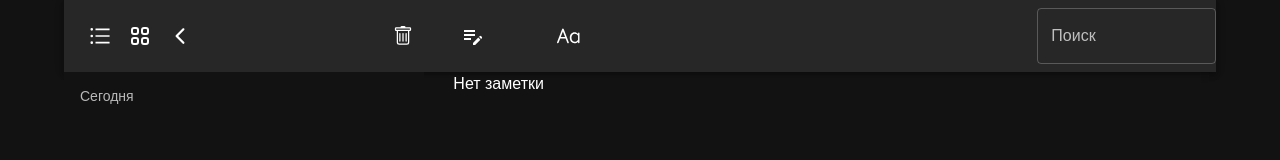
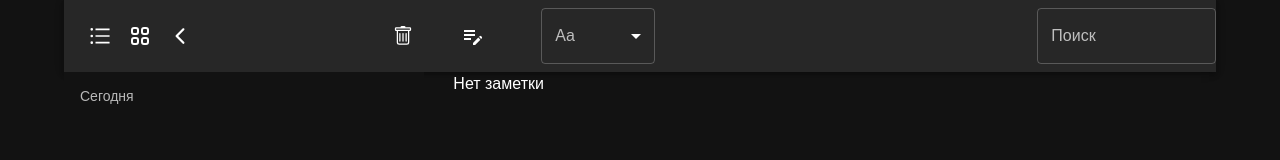
Before and after one commit to Chayzat/metacommerce, a React (Vite) app: page / in a window 1280 px wide. Shown: the top 160 px of the page. Built offline with nearby package versions, Linux system fonts and the light colour scheme.

Commit message:
feat: get selected text from note body

```diff
--- a/src/components/EditNote.tsx
+++ b/src/components/EditNote.tsx
@@ -1,11 +1,12 @@
 import { TextField } from "@mui/material";
+import { createRef, useRef } from "react";
 import ReactMarkdown from "react-markdown";
 import { useNotes } from "../contexts/NoteContext";
 import styles from "./EditNote.module.css";
 
 export const EditNote = ({ setOpenMD, openMD, isList }: any) => {
-  const { getActiveNote, onEditNote } = useNotes();
-
+  const { getActiveNote, onEditNote, onBodySelection } = useNotes();
+  const bodyRef = useRef<HTMLTextAreaElement>(null);
   const onEditField = (value: string) => {
     onEditNote({
       ...getActiveNote,
@@ -40,6 +41,8 @@ export const EditNote = ({ setOpenMD, openMD, isList }: any) => {
         style={{ display: openMD === false ? "none" : "block" }}
       >
         <TextField
+        inputRef={bodyRef}
+        onSelect={() =>onBodySelection(bodyRef)}
           multiline
           minRows={5}
           maxRows={30}
--- a/src/components/Header.tsx
+++ b/src/components/Header.tsx
@@ -11,6 +11,11 @@ import {
   DialogContent,
   DialogActions,
   Button,
+  FormControl,
+  InputLabel,
+  Select,
+  MenuItem,
+  SelectChangeEvent,
 } from "@mui/material";
 import { AiOutlineUnorderedList } from "react-icons/ai";
 import { IoIosArrowBack } from "react-icons/io";
@@ -24,7 +29,14 @@ import { Link, useNavigate } from "react-router-dom";
 import { useToggle } from "../contexts/ToggleContext";
 
 export const Header = () => {
-  const { onDeleteNote, activeNote, onAddNote, getActiveNote, title, setTitle } = useNotes();
+  const {
+    onDeleteNote,
+    activeNote,
+    onAddNote,
+    getActiveNote,
+    title,
+    setTitle,
+  } = useNotes();
   const { setOpenMD } = useToggle();
 
   const [open, setOpen] = useState(false);
@@ -39,6 +51,13 @@ export const Header = () => {
   };
 
   const history = useNavigate();
+
+
+  const [formatCase, setFormatCase] = useState('');
+
+  const handleChange = (event: SelectChangeEvent) => {
+    setFormatCase(event.target.value);
+  };
 
   return (
     <AppBar position="static">
@@ -58,19 +77,22 @@ export const Header = () => {
               padding: "1rem",
             }}
           >
-            {}
             <ToggleButtonGroup orientation="horizontal" exclusive>
               <Link to={"/lists"}>
-                <IconButton onClick={() => {
-                  setOpenMD(false)
-                  }}>
+                <IconButton
+                  onClick={() => {
+                    setOpenMD(false);
+                  }}
+                >
                   <AiOutlineUnorderedList />
                 </IconButton>
               </Link>
               <Link to={"/blocks"}>
-              <IconButton onClick={() => {
-                  setOpenMD(false)
-                  }}>
+                <IconButton
+                  onClick={() => {
+                    setOpenMD(false);
+                  }}
+                >
                   <HiOutlineViewGrid />
                 </IconButton>
               </Link>
@@ -95,20 +117,32 @@ export const Header = () => {
             <IconButton onClick={onAddNote}>
               <MdEditNote />
             </IconButton>
-            <IconButton sx={{ paddingLeft: "1rem" }}>
+            {/* <IconButton sx={{ paddingLeft: "1rem" }}>
               <RxLetterCaseCapitalize />
-            </IconButton>
+            </IconButton> */}
+            <FormControl sx={{width: '20%'}}>
+              <InputLabel id="demo-simple-select-label">Aa</InputLabel>
+              <Select
+                value={formatCase}
+                label="Aa"
+                onChange={handleChange}
+              >
+                <MenuItem value={'lowercase'}>аа</MenuItem>
+                <MenuItem value={'uppercase'}>АА</MenuItem>
+                <MenuItem value={'pascalcase'}>АаА</MenuItem>
+              </Select>
+            </FormControl>
           </Box>
         </Grid>
         <Grid item xs={2}>
           <TextField
-          label="Поиск"
-          variant="outlined"
-          value={title}
-          type='text'
-          onChange={(e) => {
-            setTitle(e.target.value)
-          }}
+            label="Поиск"
+            variant="outlined"
+            value={title}
+            type="text"
+            onChange={(e) => {
+              setTitle(e.target.value);
+            }}
           />
         </Grid>
       </Grid>
@@ -124,8 +158,7 @@ export const Header = () => {
           </DialogTitle>
           <DialogContent>
             <DialogContentText id="alert-dialog-description">
-              Хотите удалить последний выбранный элемент -
-              {getActiveNote.title}
+              Хотите удалить последний выбранный элемент -{getActiveNote.title}
             </DialogContentText>
           </DialogContent>
           <DialogActions>
--- a/src/contexts/NoteContext.tsx
+++ b/src/contexts/NoteContext.tsx
@@ -1,6 +1,7 @@
 import { createContext, useContext, useMemo, useState } from "react";
 import useLocalStorage from "../hooks/useLocalStorage";
 import { v4 as uuidV4 } from "uuid";
+import { SelectChangeEvent } from "@mui/material";
 
 const NoteContext = createContext<any>(null);
 
@@ -19,6 +20,20 @@ export const NoteProvider = ({ children }: any) => {
   const [notes, setNotes] = useLocalStorage<any>("notes", []);
   const [activeNote, setActiveNote] = useState("");
   const [title, setTitle] = useState("");
+
+  const [formatCase, setFormatCase] = useState('');
+
+  const handleChange = (event: SelectChangeEvent) => {
+    setFormatCase(event.target.value as string);
+  };
+
+  const onBodySelection = (value: any) => {
+    let textVal = value.current;
+    let cursorStart = textVal.selectionStart;
+    let cursorEnd = textVal.selectionEnd;
+    let selected = getActiveNote.body.substring(cursorStart,cursorEnd)
+    console.log(selected)
+  }
 
   const onSetActiveNote = (id: string) => {
     setActiveNote(id);
@@ -71,7 +86,8 @@ export const NoteProvider = ({ children }: any) => {
         onDeleteNote,
         title,
         setTitle,
-        onFilteredNotes
+        onFilteredNotes,
+        onBodySelection
       }}
     >
       {children}
```
